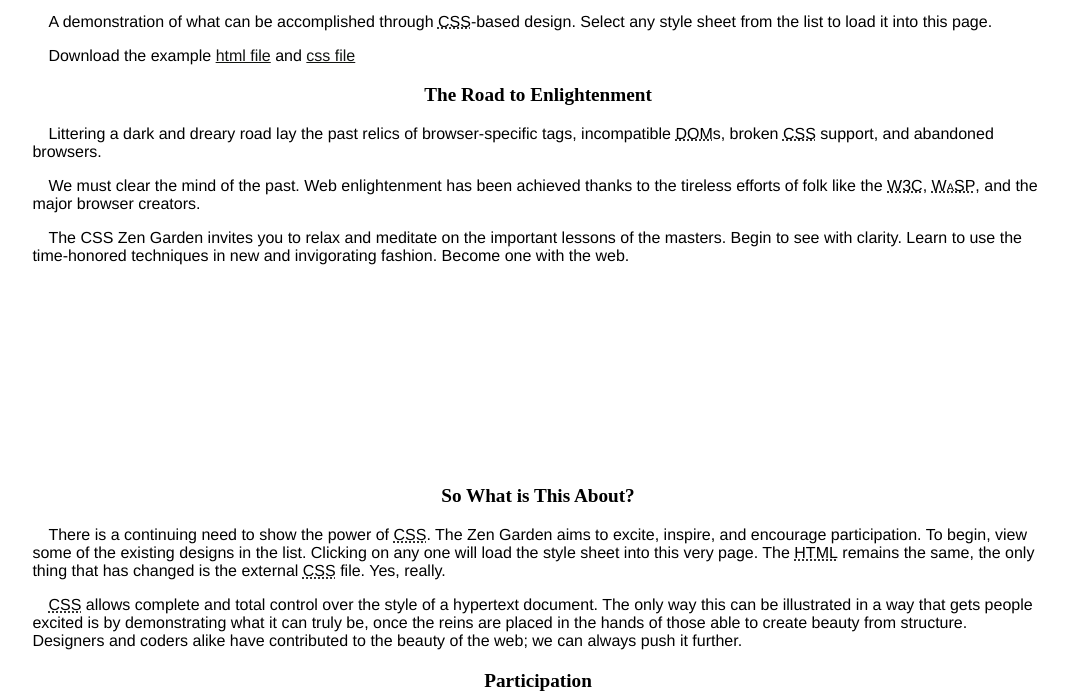
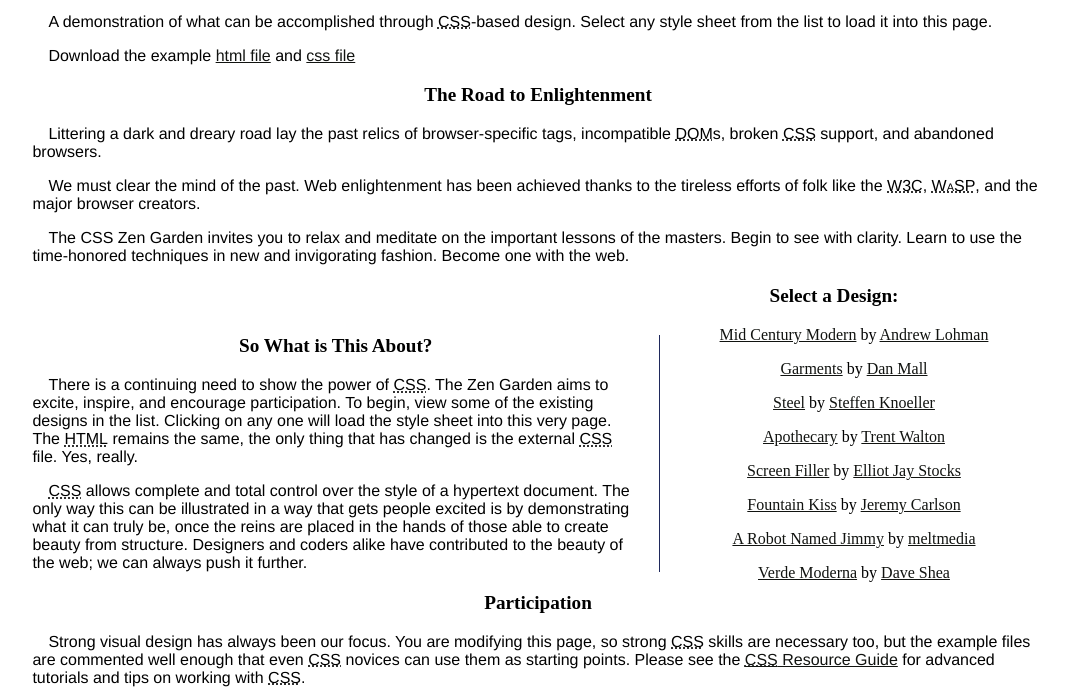
Before and after one commit to marcus-projetodesonvolve/Css, a plain HTML site: page Css Zen Garden/index.html in a window 1280 px wide. Shown: the part 92-792 px from the top of the page, without its empty margins (102-1177 px from the left). Drawn offline with Linux system fonts and the light colour scheme.

Commit message:
Update style.css - Posicionamento

```diff
--- a/Css Zen Garden/style.css
+++ b/Css Zen Garden/style.css
@@ -5,12 +5,27 @@ body {
 
 .page-wrapper{
     width: 80%;
-    max-width: 1280px;
+    max-width: 1240px;
     margin: auto;
+    position: relative;
+}
+
+.explanation {
+    width: 60%;
+    border-right: #1f295c solid 1px; /* Borda direita azul */
+    padding-right: 2%; /* Espaçamento interno */
+}
+
+#design-selection {
+    position: absolute; /* Posiciona o elemento */
+    top: 350px; /* Alinha ao topo */
+    left: 62%;
+    padding-left: 2%;
+    padding-right: 2%;
 }
 
 #zen-intro{
-    height: 550px;
+    height: 400px;
 }
 
 #design-archives {
```
